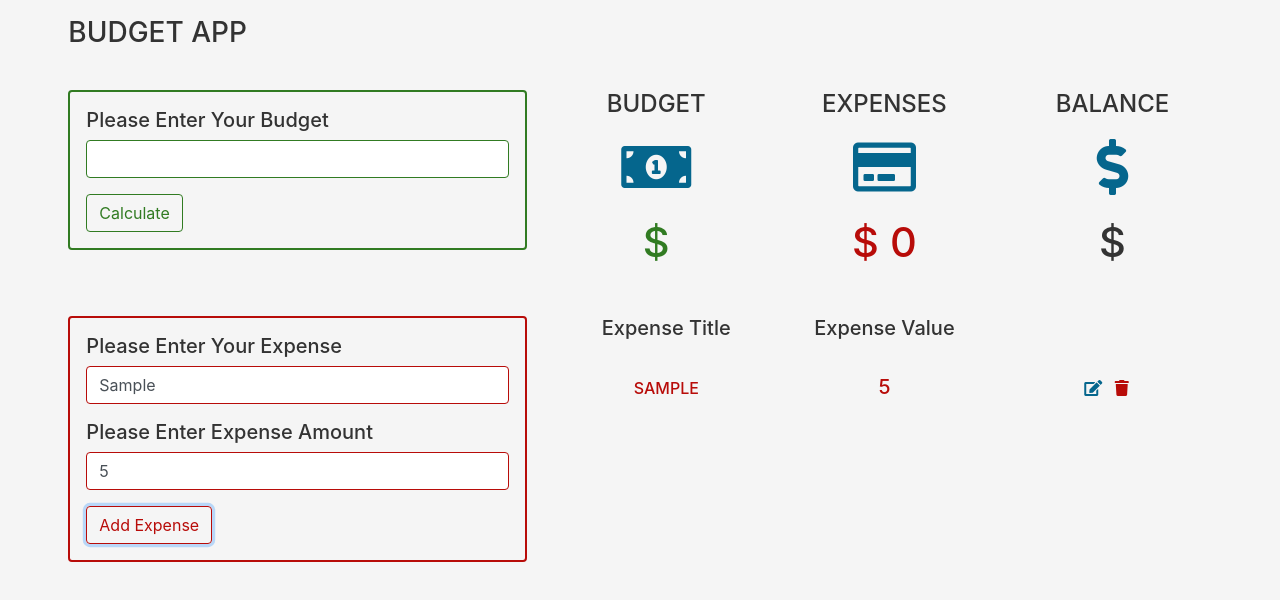
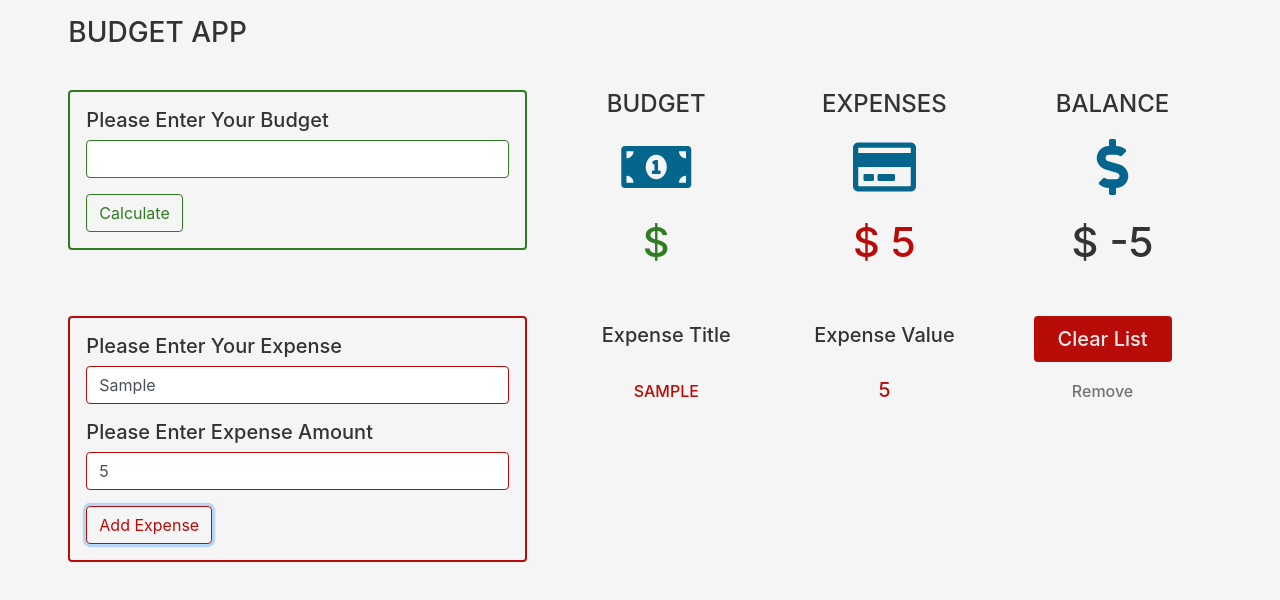
Before and after one commit to SijithThomas/Budget-app, a plain HTML site: page index.html in a window 1280 px wide. Both pictures are taken after typing "Sample", "5" into the empty fields and a click on the button "Add Expense". Drawn offline with Linux system fonts and the light colour scheme.

Commit message:
clear list

```diff
--- a/css/main.css
+++ b/css/main.css
@@ -54,24 +54,33 @@ body {
 .expense-title {
   color: var(--mainRed);
 }
+.expense-list__info{
+  margin-bottom: 1rem;
+  align-items: center;
+}
 .edit-icon {
   color: var(--mainBlue);
   cursor: pointer;
   font-size: 1rem;
   text-decoration: none !important;
 }
+/* .expense-icons{
+  cursor: pointer;
+} */
 .delete-icon {
+  color: rgb(114, 114, 114);
+  font-size: 1rem;
+  font-weight: 500;
+  text-decoration: none !important;
+  cursor: pointer;
+}
+.delete-icon:hover {
   color: var(--mainRed);
-  cursor: pointer;
-  font-size: 1rem;
-  text-decoration: none !important;
 }
 .edit-icon:hover {
   color: var(--mainBlue);
 }
-.delete-icon:hover {
-  color: var(--mainRed);
-}
+
 .showItem {
   display: block;
 }
@@ -104,6 +113,17 @@ body {
 .showBlack {
   color: var(--mainDark);
 }
+.clear-list{
+  background-color: var(--mainRed);
+  color: var(--mainWhite);
+  padding: 0.5rem 1.5rem;
+  border-radius: 0.25rem;
+  font-size: 1.25rem;
+  font-weight: 500;
+  outline: none;
+  border: none;
+  cursor: pointer;
+}
 @media screen and (min-width: 992px) {
   .budget {
     font-size: 2.6rem;
--- a/index.html
+++ b/index.html
@@ -7,13 +7,12 @@
  <meta http-equiv="X-UA-Compatible" content="ie=edge">
  <!-- bootstrap css -->
  <link rel="stylesheet" href="css/bootstrap.min.css">
+ <!-- font awesome -->
+ <link rel="stylesheet" href="css/all.css">
  <!-- main css -->
  <link rel="stylesheet" href="css/main.css">
  <!-- google fonts -->
  <link href="https://fonts.googleapis.com/css?family=Courgette" rel="stylesheet">
-
- <!-- font awesome -->
- <link rel="stylesheet" href="css/all.css">
  <title>budget app</title>
  <style>
  </style>
@@ -86,7 +85,9 @@
        <div class="expense-list__info d-flex justify-content-between text-capitalize">
         <h5 class="list-item">expense title</h5>
         <h5 class="list-item">expense value</h5>
-        <h5 class="list-item"></h5>
+        <div class="list-item">
+            <button class="clear-list">Clear List</button>
+        </div>
        </div>
        <!-- single expense -->
 
--- a/js/app.js
+++ b/js/app.js
@@ -11,6 +11,7 @@
     const expenseInput = document.getElementById("expense-input");
     const amountInput = document.getElementById("amount-input");
     const expenseDiv = document.getElementById("expense-list");
+
     let expenseList = [];
     let itemID = 0;
 
@@ -21,6 +22,7 @@
           event.preventDefault();
           let netbudget=budgetInput.value;
           this.processBudget(netbudget);
+          this.calculation();
         });
         const expenseSubmit=document.getElementById('expense-submit');
         expenseSubmit.addEventListener('click',(event)=>{
@@ -33,18 +35,24 @@
           expenseList =[...expenseList,expenseDetails];
           this.displayExpenseDtails(expenseDetails);
           Storage.saveExpense(expenseList);
+          this.calculation();
+
         })
       }
       processBudget(netbudget){
         //displaying budget
         ntbudgetAmount .innerText=netbudget;
         // display balance
-        this.displayBalance(netbudget);
+        // this.displayBalance(netbudget);
         // storing net budget
         Storage.storeBudget(netbudget);
       }
-      displayBalance(balance){
+      displayBalance(totalExpense){
+        let netBudget=Storage.getBudget();
+        let balance=netBudget-totalExpense;
+        expenseAmount.innerText=totalExpense;
         balanceAmount.innerText=balance;
+
       }
       displayExpenseDtails(expenseDetails){
         let result='';
@@ -57,16 +65,13 @@
 
             <div class="expense-icons list-item">
 
-            <a href="#" class="edit-icon mx-2">
-              <i class="fas fa-edit"></i>
-            </a>
-            <a href="#" class="delete-icon">
-              <i class="fas fa-trash"></i>
-            </a>
+            <p class="delete-icon" data-id=${expenseDetails.id}>Remove</p>
+
             </div>
           </div>`;
           div.innerHTML=result;
           expenseDiv.appendChild(div);
+          this.listModification();
       }
       setupApp(){
         let netBudget =Storage.getBudget();
@@ -74,9 +79,38 @@
         itemID=expenseList.length;
         this.processBudget(netBudget);
         this.populateList(expenseList);
+        this.calculation();
       }
       populateList(expenseList){
         expenseList.forEach(expenseDetails=>this.displayExpenseDtails(expenseDetails));
+      }
+      calculation(){
+        let totalExpense=0;
+        expenseList.map(item=>{
+          let amount=parseInt(item.amount);
+          totalExpense+=amount;
+       })
+       this.displayBalance(totalExpense);
+      }
+      listModification(){
+       if(expenseList.length!=0){
+        const clearList=document.querySelector('.clear-list');
+        const deleteIcon = document.querySelector('.delete-icon');
+        clearList.addEventListener('click',()=>{this.resetList()});
+       }
+      }
+      resetList(){
+        let itemId=expenseList.map(item=>item.id);
+        itemId.forEach(id=>this.removeItem(id));
+        while(expenseDiv.children.length >0){
+          expenseDiv.removeChild(expenseDiv.children[0]);
+        }
+      }
+      removeItem(id){
+      expenseList=expenseList.filter(item=>item.id != id);
+      this.calculation();
+      Storage.saveExpense(expenseList);
+
       }
     }
     class Storage{
@@ -96,5 +130,6 @@
  document.addEventListener('DOMContentLoaded',()=>{
    const ui = new UI();
    ui.setupApp();
+    ui.listModification();
    ui.getData();
  });
```
